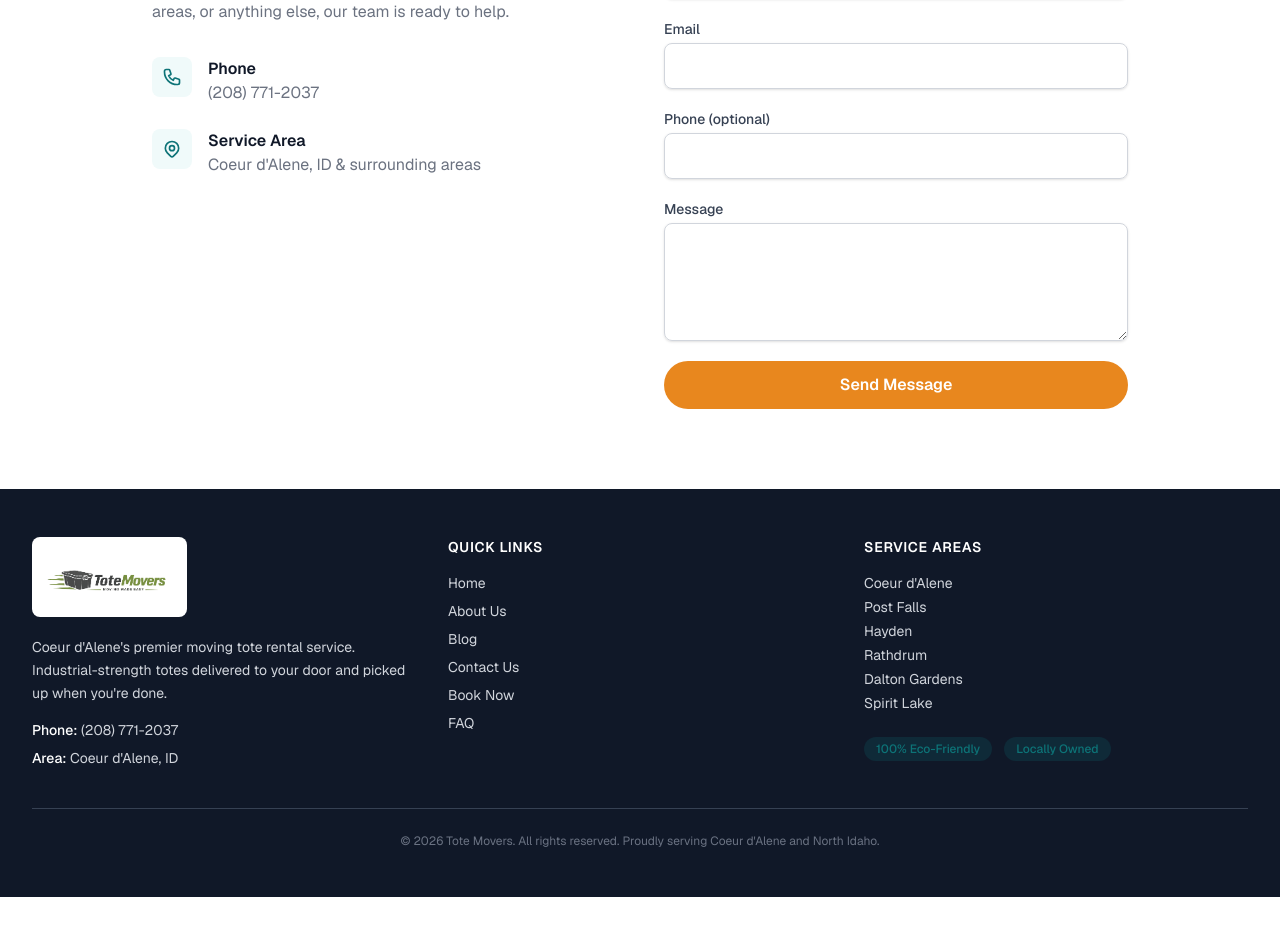
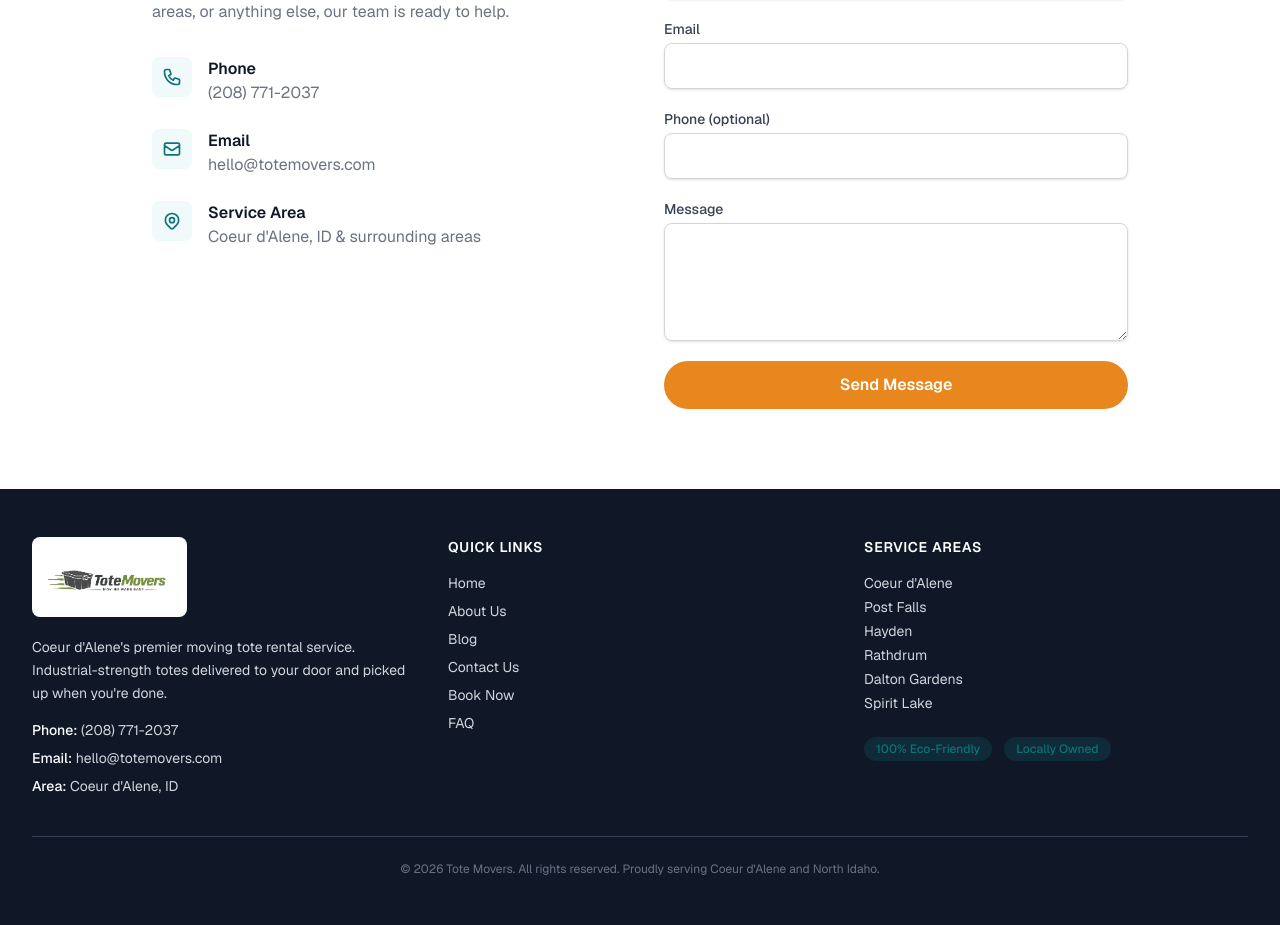
Before and after one commit to JpCypherCodex/totemovers, a Next.js app: page /contact in a window 1280 px wide. Shown: the part 507-1432 px from the top of the page. Before the commit the page ends 1404 px from the top, so only its background shows below. Built offline with nearby package versions, Linux system fonts and the light colour scheme.

Commit message:
Add hello@totemovers.com to all contact areas; fix spacing in About page

```diff
--- a/src/app/about/page.tsx
+++ b/src/app/about/page.tsx
@@ -39,9 +39,9 @@
           </h2>
           <div className="mt-8 space-y-5 text-lg text-gray-700 leading-relaxed">
             <p>
-              Let me tell you something. Our family has moved <strong>five times</strong> right
+              Let me tell you something. Our family has moved <strong>five times</strong>{" "}right
               here in town. Five. And me — Josh, the husband, the dad, the guy who always ends
-              up carrying the heavy stuff — I&apos;ve personally moved <strong>eleven times</strong> in
+              up carrying the heavy stuff — I&apos;ve personally moved <strong>eleven times</strong>{" "}in
               the greater Coeur d&apos;Alene area.
             </p>
             <p>
--- a/src/app/booking/page.tsx
+++ b/src/app/booking/page.tsx
@@ -62,7 +62,8 @@
           Thanks for booking with Tote Movers. We&apos;ll confirm your delivery details within 24 hours via email.
         </p>
         <p className="mt-4 text-sm text-gray-500">
-          Questions? Call us at <a href="tel:+12087712037" className="text-primary font-medium">(208) 771-2037</a>
+          Questions? Call us at <a href="tel:+12087712037" className="text-primary font-medium">(208) 771-2037</a>{" "}
+          or email <a href="mailto:hello@totemovers.com" className="text-primary font-medium">hello@totemovers.com</a>
         </p>
       </div>
     );
--- a/src/app/contact/page.tsx
+++ b/src/app/contact/page.tsx
@@ -67,6 +67,18 @@
                   <div>
                     <h3 className="font-semibold text-gray-900">Phone</h3>
                     <a href="tel:+12087712037" className="text-gray-mid hover:text-primary">(208) 771-2037</a>
+                  </div>
+                </div>
+
+                <div className="flex items-start gap-4">
+                  <div className="flex h-10 w-10 items-center justify-center rounded-lg bg-accent text-primary">
+                    <svg className="h-5 w-5" fill="none" viewBox="0 0 24 24" stroke="currentColor" strokeWidth={2}>
+                      <path strokeLinecap="round" strokeLinejoin="round" d="M3 8l7.89 5.26a2 2 0 002.22 0L21 8M5 19h14a2 2 0 002-2V7a2 2 0 00-2-2H5a2 2 0 00-2 2v10a2 2 0 002 2z" />
+                    </svg>
+                  </div>
+                  <div>
+                    <h3 className="font-semibold text-gray-900">Email</h3>
+                    <a href="mailto:hello@totemovers.com" className="text-gray-mid hover:text-primary">hello@totemovers.com</a>
                   </div>
                 </div>
 
--- a/src/app/page.tsx
+++ b/src/app/page.tsx
@@ -46,6 +46,7 @@
               "Moving tote rental service in Coeur d'Alene, Idaho. Industrial-strength totes delivered to your door.",
             url: "https://totemovers.com",
             telephone: "(208) 771-2037",
+            email: "hello@totemovers.com",
             address: {
               "@type": "PostalAddress",
               addressLocality: "Coeur d'Alene",
--- a/src/components/Footer.tsx
+++ b/src/components/Footer.tsx
@@ -19,6 +19,10 @@
               <p>
                 <span className="font-medium text-white">Phone:</span>{" "}
                 <a href="tel:+12087712037" className="hover:text-white">(208) 771-2037</a>
+              </p>
+              <p>
+                <span className="font-medium text-white">Email:</span>{" "}
+                <a href="mailto:hello@totemovers.com" className="hover:text-white">hello@totemovers.com</a>
               </p>
               <p>
                 <span className="font-medium text-white">Area:</span> Coeur d&apos;Alene, ID
```
